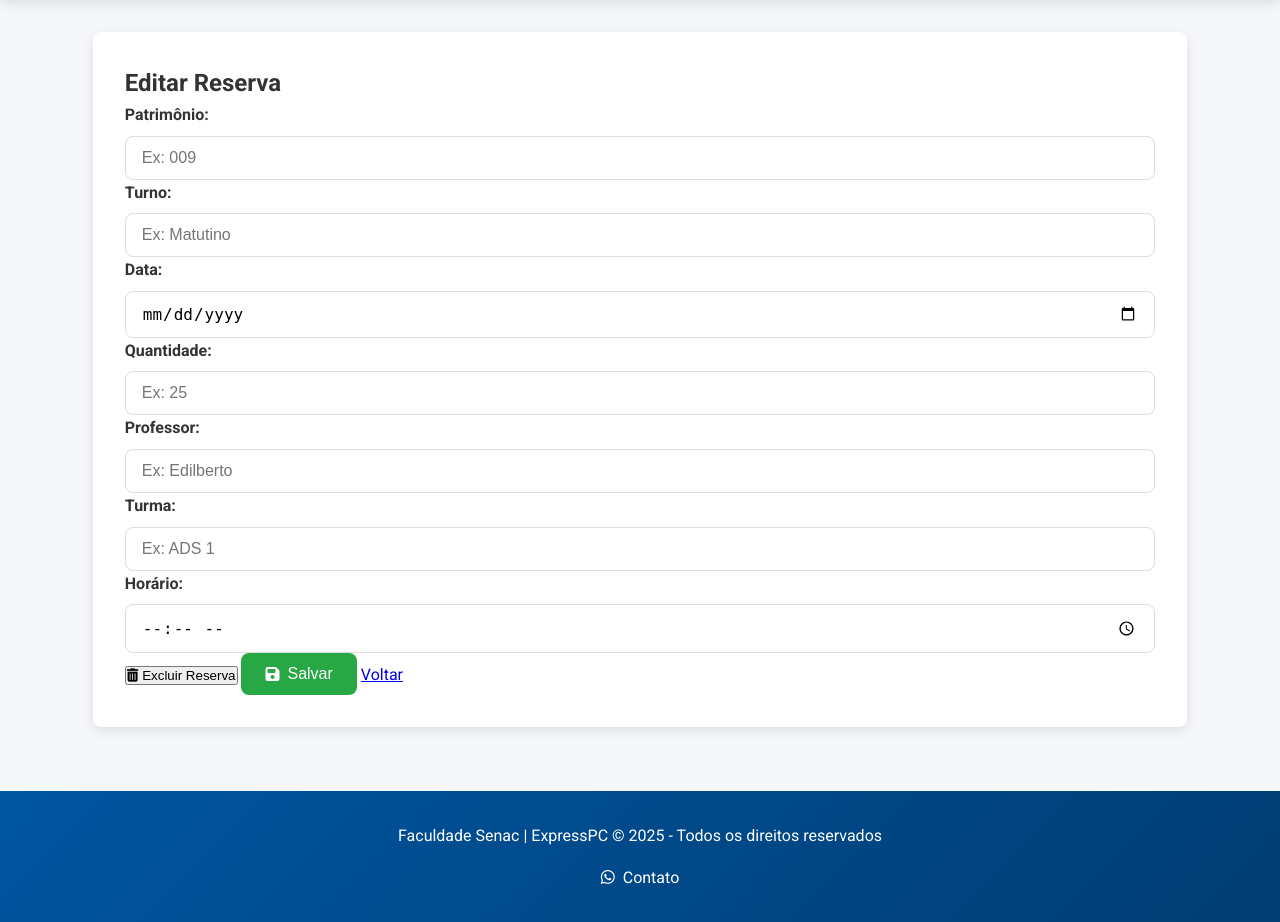
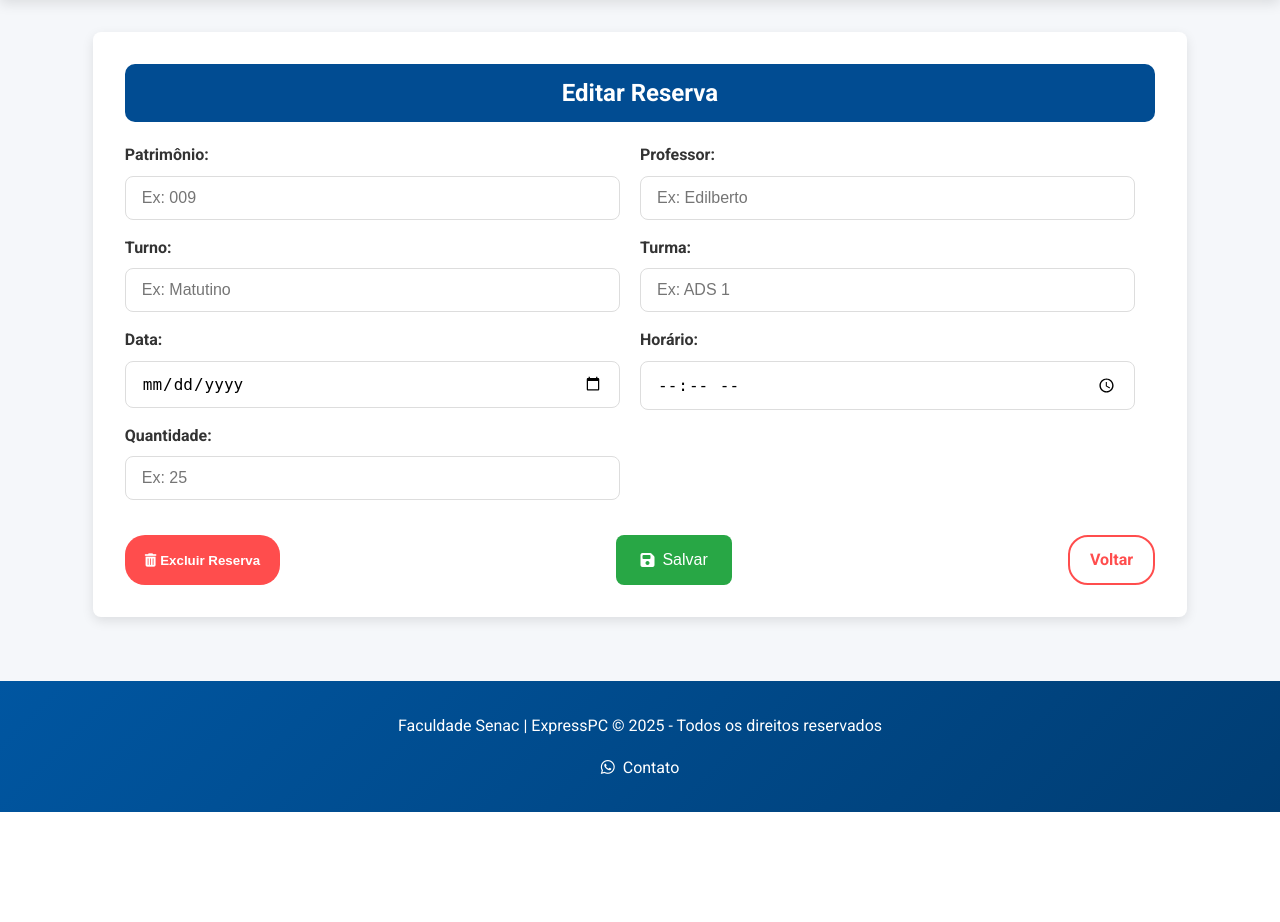
Before and after one commit to juliana82/express.pc, a PHP site: page /reserva.html in a window 1280 px wide. Shown: the part 210-1132 px from the top of the page. After the commit the page ends 1022 px from the top, so only its background shows below. Run offline with PHP 8.4, Linux system fonts and the light colour scheme; some libraries are stand-ins or nearby versions.

Commit message:
Update styles.css

```diff
--- a/styles.css
+++ b/styles.css
@@ -120,11 +117,18 @@ body {
     margin: 10px auto;
 }
 
+.form-grid {
+  display: grid;
+  grid-template-columns: repeat(auto-fit, minmax(200px, 1fr));
+  gap: 20px;
+}
+
 .form-group {
     display: flex;
     flex-direction: column;
     text-align: left;
     gap: 0.5rem;
+    margin-bottom: 15px;
 }
 
 .form-group label {
@@ -141,6 +145,7 @@ body {
     border-radius: var(--border-radius);
     font-size: 1rem;
     transition: var(--transition);
+    width: 100%;
 }
 
 .form-group input:focus,
@@ -346,6 +377,73 @@ body {
     margin-bottom: 1rem;
 }
 
+.editar-usuario {
+    background: #fff;
+    padding: 30px;
+    border-radius: 15px;
+    box-shadow: 0 0 10px rgba(0,0,0,0.1);
+}
+
+.card-header h2 {
+    text-align: center;
+    background-color: #014C92;
+    color: white;
+    padding: 10px;
+    border-radius: 10px;
+}
+
+.user-content {
+    display: flex;
+    justify-content: space-between;
+    align-items: flex-start;
+    margin-top: 20px;
+    flex-wrap: wrap;
+}
+
+.form-section {
+    flex: 1;
+    margin-right: 20px;
+}
+
+.image-section {
+    width: 200px;
+    text-align: center;
+}
+
+.user-photo {
+    width: 100%;
+    border-radius: 15px;
+    object-fit: cover;
+}
+
+.actions {
+    display: flex;
+    justify-content: space-between;
+    margin-top: 20px;
+    gap: 15px;
+    flex-wrap: wrap;
+}
+
+.btn-excluir {
+    background-color: #ff4d4d;
+    color: white;
+    border: none;
+    padding: 10px 20px;
+    border-radius: 20px;
+    cursor: pointer;
+    font-weight: bold;
+}
+
+.btn-voltar {
+    background-color: transparent;
+    color: #ff4d4d;
+    border: 2px solid #ff4d4d;
+    padding: 10px 20px;
+    border-radius: 20px;
+    text-decoration: none;
+    font-weight: bold;
+}
+
 .section-header {
     display: flex;
     justify-content: space-between;
```
Also changed, not shown: other parts of styles.css (+87 -45 lines).
